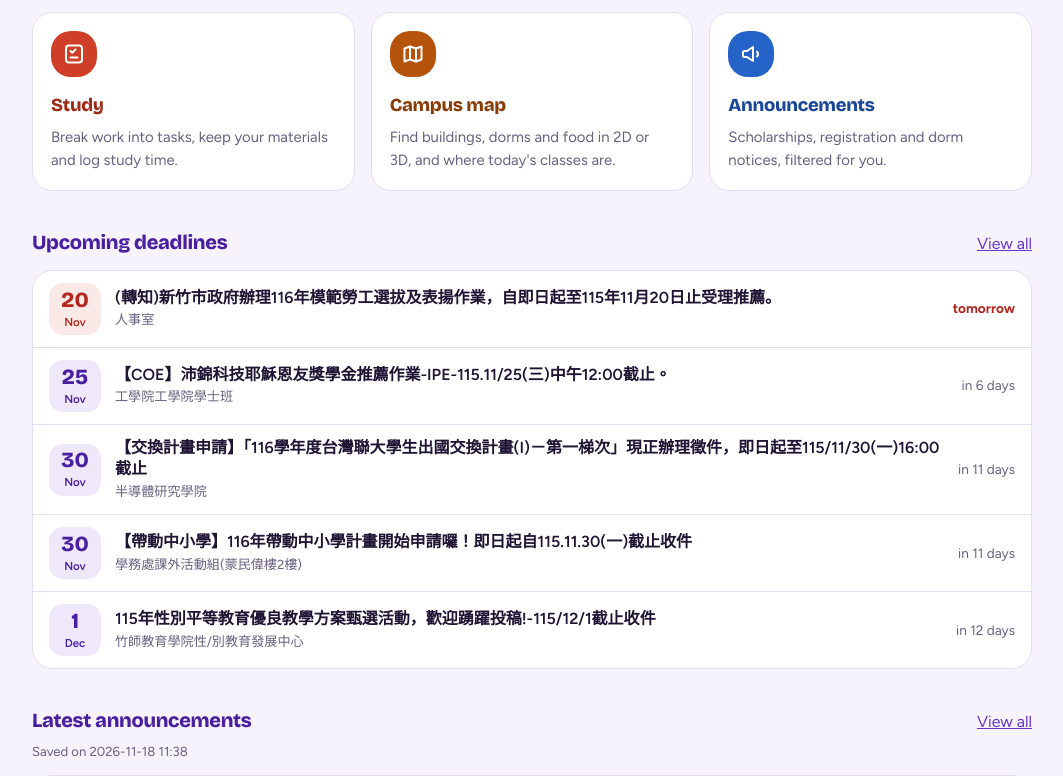
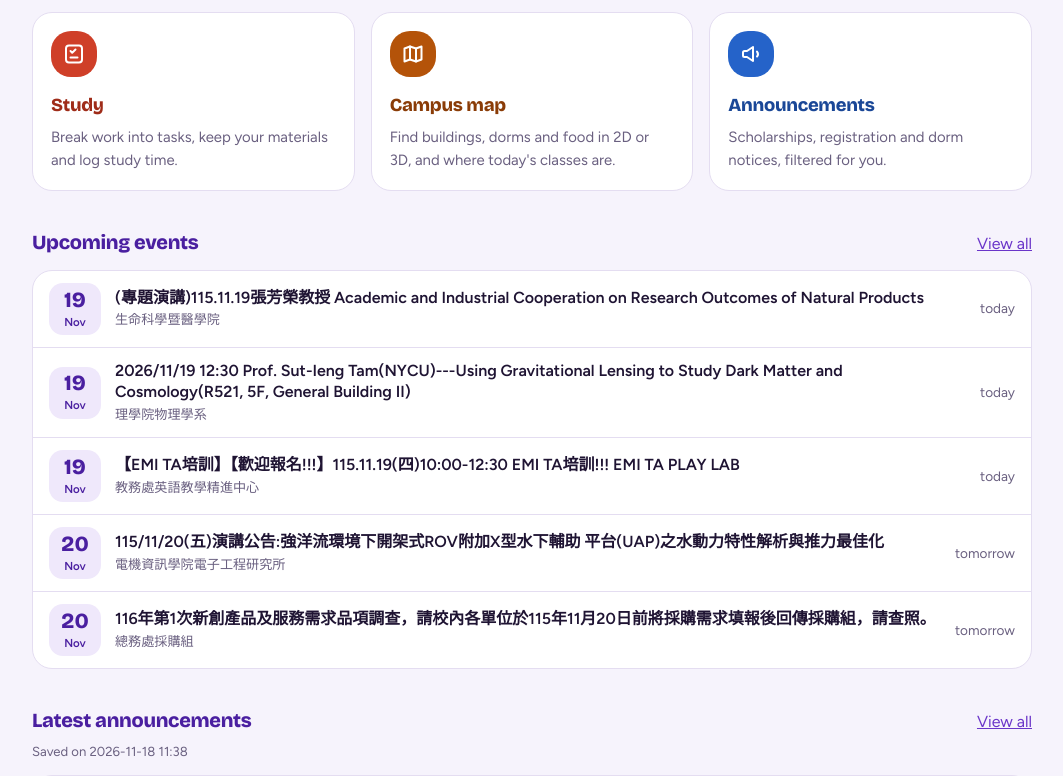
Before and after one commit to nguyenbatungbach10-rgb/NTHU-app, a Flask app: page / in a window 1280 px wide. Shown: the part 643-1419 px from the top of the page, without its empty margins (108-1171 px from the left). Run offline with Flask 3, Linux system fonts and the light colour scheme; data that the repository does not hold is empty.

Commit message:
Home shows upcoming events instead of deadlines

```diff
--- a/app.py
+++ b/app.py
@@ -111,7 +111,7 @@ app.teardown_appcontext(db.close_db)
 
 LATEST_ON_HOME = 5
 DEADLINE_DAYS = 60          # trang Announcements > Upcoming deadlines: 60 ngày tới
-HOME_DEADLINE_DAYS = 30     # trang chủ: hạn trong 30 ngày tới
+HOME_EVENT_DAYS = 14        # trang chủ: buổi nói chuyện / hoạt động trong 14 ngày tới
 # ?view=... của trang Announcements -> loại ngày cần lấy (xem nthu_api.upcoming_dates)
 ANNOUNCEMENT_VIEWS = {"all": None, "deadlines": "deadline", "events": "event"}
 UPCOMING_ON_HOME = 5
@@ -243,8 +243,9 @@ def home():
     items, notice = fetch_announcements()
     # Dữ liệu mẫu thì không hiện trên trang chủ cho khỏi nhầm; bản lưu là thông báo thật nên vẫn hiện
     latest = [] if is_sample(notice) else items[:LATEST_ON_HOME]
-    # Trang chủ chỉ hiện HẠN CHÓT thật (hạn nộp đơn...), không hiện buổi nói chuyện/hội thảo
-    soon = [] if is_sample(notice) else upcoming_dates(items, today_tw(), HOME_DEADLINE_DAYS, "deadline")[:LATEST_ON_HOME]
+    # Trang chủ hiện các SỰ KIỆN sắp diễn ra (buổi nói chuyện, hội thảo, hoạt động), không hiện hạn chót;
+    # hạn chót xem ở trang Announcements > Deadlines
+    soon = [] if is_sample(notice) else upcoming_dates(items, today_tw(), HOME_EVENT_DAYS, "event")[:LATEST_ON_HOME]
 
     upcoming, today_classes, due = [], [], []
     today = today_tw()
--- a/i18n.py
+++ b/i18n.py
@@ -98,7 +98,7 @@ ZH = {
     "All languages": "所有語言", "Search keyword...": "搜尋關鍵字…", "Filter": "篩選", "Clear": "清除",
     "{count} of {total} announcements, newest first": "共 {total} 則公告，顯示 {count} 則，最新的在前",
     "Newer": "較新", "Older": "較舊", "Page {page} of {pages}": "第 {page} 頁，共 {pages} 頁",
-    "View": "檢視", "All announcements": "所有公告", "Upcoming deadlines": "即將截止",
+    "View": "檢視", "All announcements": "所有公告", "Upcoming deadlines": "即將截止", "Upcoming events": "近期活動",
     "All of {name}": "{name}（全部）",
     "{count} deadlines in the next {days} days, soonest first. Dates are read from the titles, so check the original.":
         "未來 {days} 天內共有 {count} 個截止期限，最近的在前。日期取自標題，請以原始公告為準。",
--- a/templates/home.html
+++ b/templates/home.html
@@ -129,8 +129,8 @@
 {% if soon %}
 <section class="latest">
   <div class="latest-head">
-    <h2>{{ _('Upcoming deadlines') }}</h2>
-    <a href="{{ url_for('announcements', view='deadlines') }}">{{ _('View all') }}</a>
+    <h2>{{ _('Upcoming events') }}</h2>
+    <a href="{{ url_for('announcements', view='events') }}">{{ _('View all') }}</a>
   </div>
   <ul class="agenda">
     {% for item in soon %}{{ dated_row(item) }}{% endfor %}
```
Also changed, not shown: CLAUDE.md (+1 -1 lines), GIAI_THICH_CAITIEN.md (+2 -1 lines), tests/test_deadlines.py (+5 -4 lines).
